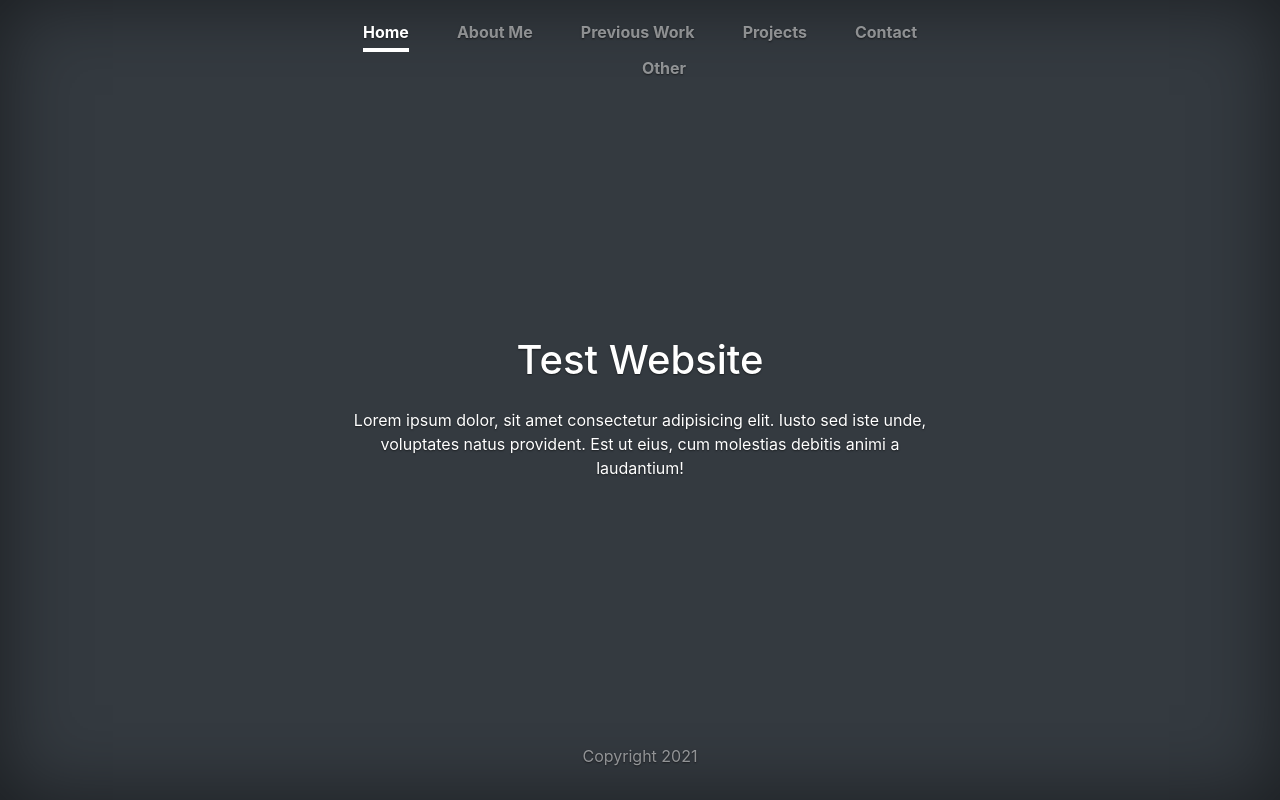
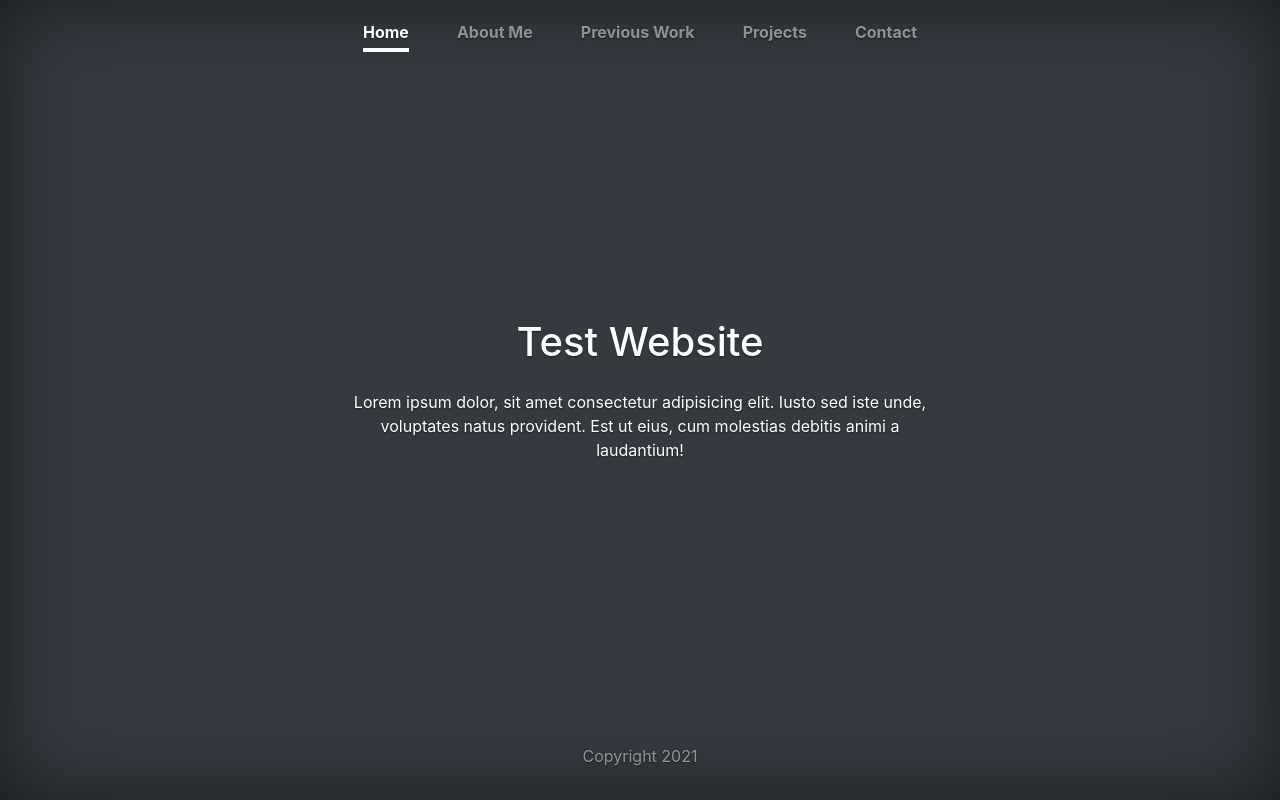
Before and after one commit to caterinasworld/automatic-robot, a plain HTML site: page index.html in a window 1280 px wide. Drawn offline with nearby package versions, Linux system fonts and the light colour scheme.

Commit message:
Update index.html

```diff
--- a/index.html
+++ b/index.html
@@ -22,7 +22,6 @@
             <a class="nav-link" href="#previous">Previous Work</a>
             <a class="nav-link" href="#projects">Projects</a>
             <a class="nav-link" href="#contact">Contact</a>
-            <a class="nav-link" href="#other">Other</a>
           </nav>
         </div>
       </header>
```
